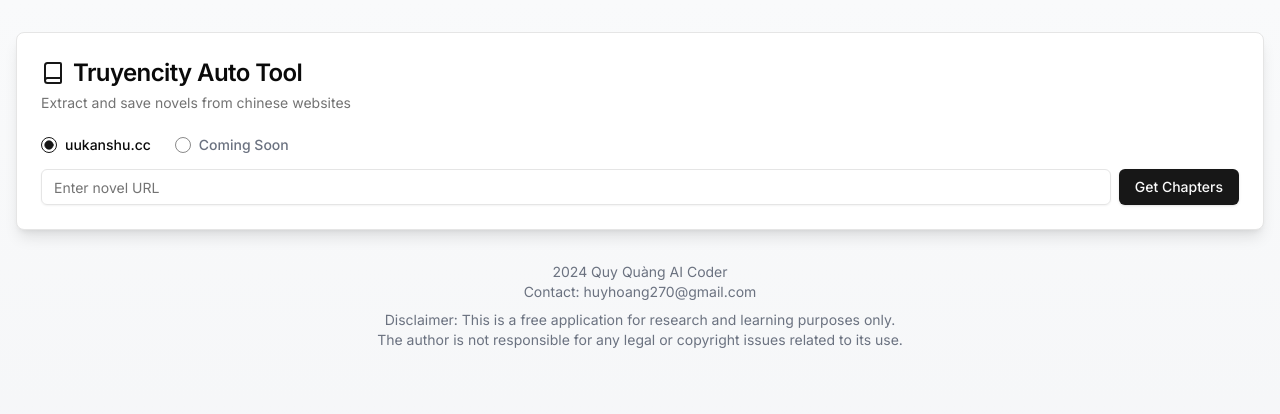
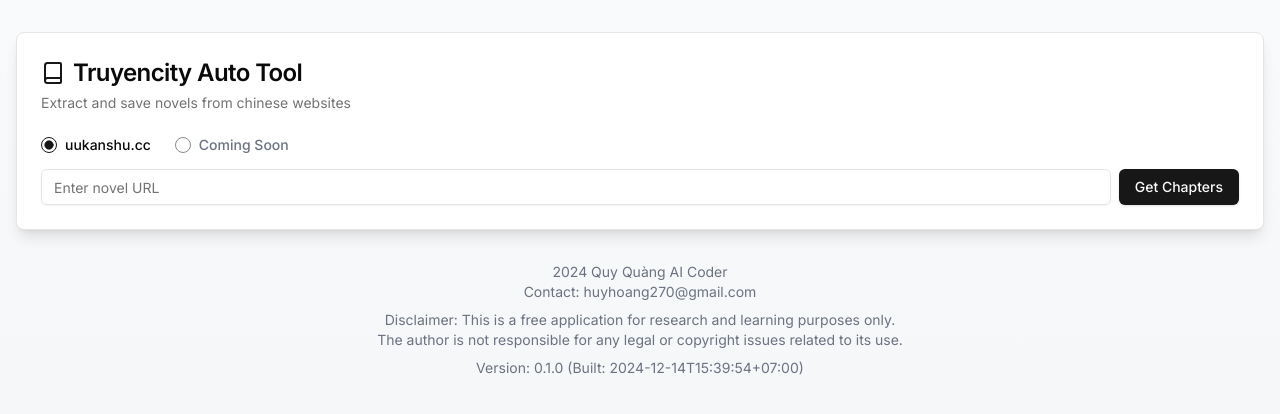
Before and after one commit to golden-h/scrapingnovel, a Next.js app: page / in a window 1280 px wide. Shown: the top 414 px of the page. Built offline with nearby package versions, Linux system fonts and the light colour scheme.

Commit message:
auto version, disclamer ect

```diff
--- a/app/page.tsx
+++ b/app/page.tsx
@@ -17,6 +17,7 @@ import { Card, CardContent, CardDescription, CardHeader, CardTitle } from "@/com
 import Link from 'next/link'
 import { RadioGroup, RadioGroupItem } from "@/components/ui/radio-group"
 import { Label } from "@/components/ui/label"
+import { displayVersion } from '@/lib/version'
 
 interface Chapter {
   id: string;
@@ -358,6 +359,7 @@ export default function Home() {
         <p>Contact: huyhoang270@gmail.com</p>
         <p className="mt-2">Disclaimer: This is a free application for research and learning purposes only.<br/>
         The author is not responsible for any legal or copyright issues related to its use.</p>
+        <p className="mt-2">{displayVersion()}</p>
       </footer>
     </main>
   )
--- /dev/null
+++ b/lib/version.ts
@@ -0,0 +1,17 @@
+interface VersionInfo {
+  version: string;
+  buildDate: string;
+  gitCommit?: string;
+}
+
+export const getVersionInfo = (): VersionInfo => {
+  return {
+    version: process.env.npm_package_version || '0.1.0',
+    buildDate: '2024-12-14T15:39:54+07:00',
+  };
+};
+
+export const displayVersion = (): string => {
+  const { version, buildDate } = getVersionInfo();
+  return `Version: ${version} (Built: ${buildDate})`;
+};
--- a/package.json
+++ b/package.json
@@ -6,7 +6,10 @@
     "dev": "next dev",
     "build": "next build",
     "start": "next start",
-    "lint": "next lint"
+    "lint": "next lint",
+    "version:patch": "npm version patch",
+    "version:minor": "npm version minor",
+    "version:major": "npm version major"
   },
   "dependencies": {
     "@radix-ui/react-alert-dialog": "^1.1.2",
```
